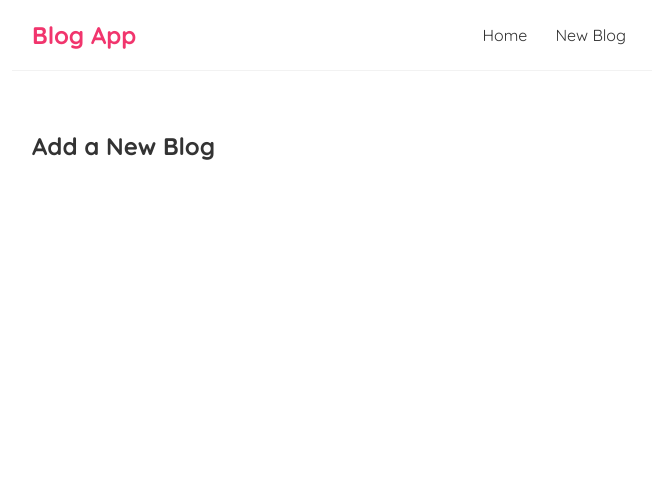
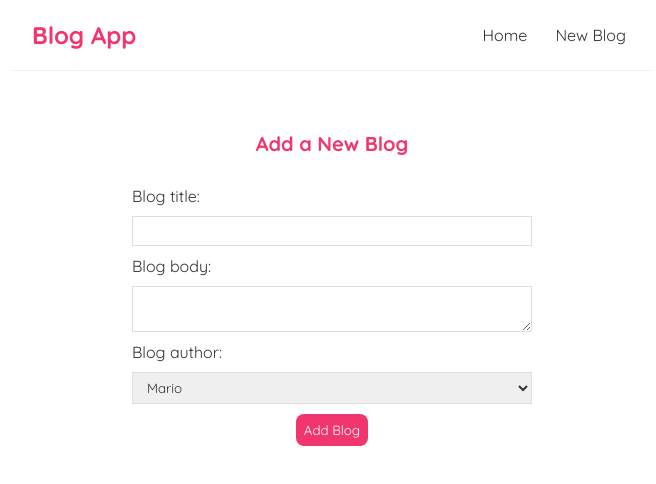
Before and after one commit to mittalvaibhav1/blog-app, a React (Create React App) app in the folder blog-app/: page /create in a window 1280 px wide. Shown: the top 484 px of the page, without its empty margins (308-964 px from the left). Built offline with nearby package versions, Linux system fonts and the light colour scheme; the HTML template or start-up script is replaced by a standard one.

Commit message:
controlled forms

```diff
--- a/blog-app/src/BlogDetails.js
+++ b/blog-app/src/BlogDetails.js
@@ -1,10 +1,20 @@
 import { useParams } from "react-router-dom";
+import useFetch from "./useFetch";
 
 const BlogDetails = () => {
     const { id } = useParams();
+    const { data: blog , error, isPending } = useFetch('http://localhost:3001/blogs/'+ id);
     return (
         <div className="blog-details">
-            <h2>Blog Details - {id} </h2>
+            { isPending && <div>Loading...</div> }
+            { error && <div> { error } </div> }
+            {blog && (
+                <article>
+                    <h2>{ blog.title }</h2>
+                    <p>Written by { blog.author }</p>
+                    <div> {blog.body} </div>
+                </article>
+            )}
         </div>
     );
 }
--- a/blog-app/src/Create.js
+++ b/blog-app/src/Create.js
@@ -1,7 +1,37 @@
+import { useState } from "react";
+
 const Create = () => {
+    const [title, setTitle] = useState('');
+    const [body, setBody] = useState('');
+    const [author, setAuthor] = useState('');
+
     return (
         <div className="create">
             <h2>Add a New Blog</h2>
+            <form>
+                <label>Blog title:</label>
+                <input
+                    value={title}
+                    type="text"
+                    required
+                    onChange={(e) => setTitle(e.target.value)}
+                />
+                <label>Blog body:</label>
+                <textarea
+                    required
+                    value={body}
+                    onChange={(e) => setBody(e.target.value)}
+                ></textarea>
+                <label>Blog author:</label>
+                <select
+                    onChange={(e) => setAuthor(e.target.value)}
+                    value={author}
+                >
+                    <option value="mario">Mario</option>
+                    <option value="yoshi">Yoshi</option>
+                </select>
+                <button>Add Blog</button>
+            </form>
         </div>
     );
 }
--- a/blog-app/src/index.css
+++ b/blog-app/src/index.css
@@ -48,3 +48,49 @@
 .blog-preview a {
   text-decoration: none;
 }
+.blog-details h2 {
+  font-size: 20px;
+  color: #f1356d;
+  margin-bottom: 10px;
+}
+.blog-details div {
+  margin: 20px 0;
+}
+.blog-details button {
+  background: #f1356d;
+  color: #fff;
+  border: 0;
+  padding: 8px;
+  border-radius: 8px;
+  cursor: pointer;
+}
+.create {
+  max-width: 400px;
+  margin: 0 auto;
+  text-align: center;
+}
+.create label {
+  text-align: left;
+  display: block;
+}
+.create h2 {
+  font-size: 20px;
+  color: #f1356d;
+  margin-bottom: 30px;
+}
+.create input, .create textarea, .create select {
+  width: 100%;
+  padding: 6px 10px;
+  margin: 10px 0;
+  border: 1px solid #ddd;
+  box-sizing: border-box;
+  display: block;
+}
+.create button {
+  background: #f1356d;
+  color: #fff;
+  border: 0px;
+  padding: 8px;
+  border-radius: 8px;
+  cursor: pointer;
+}
```
